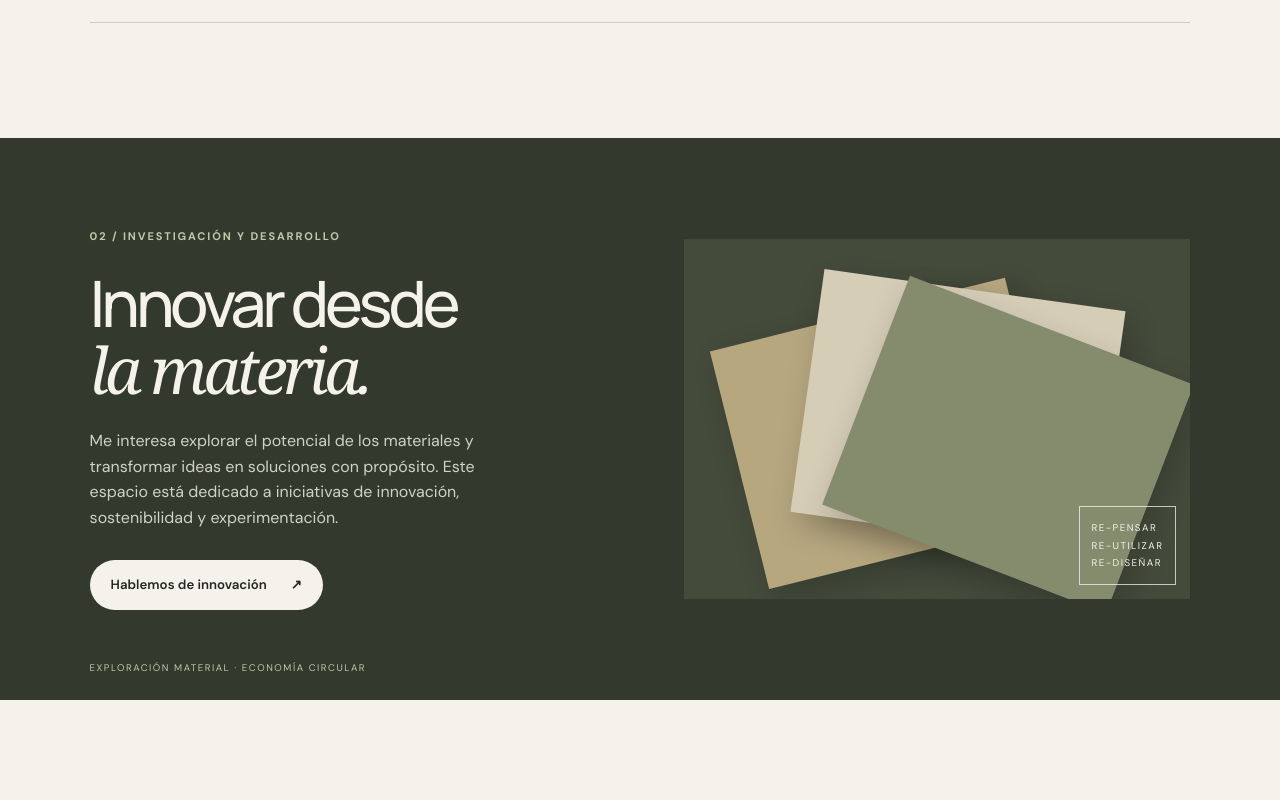
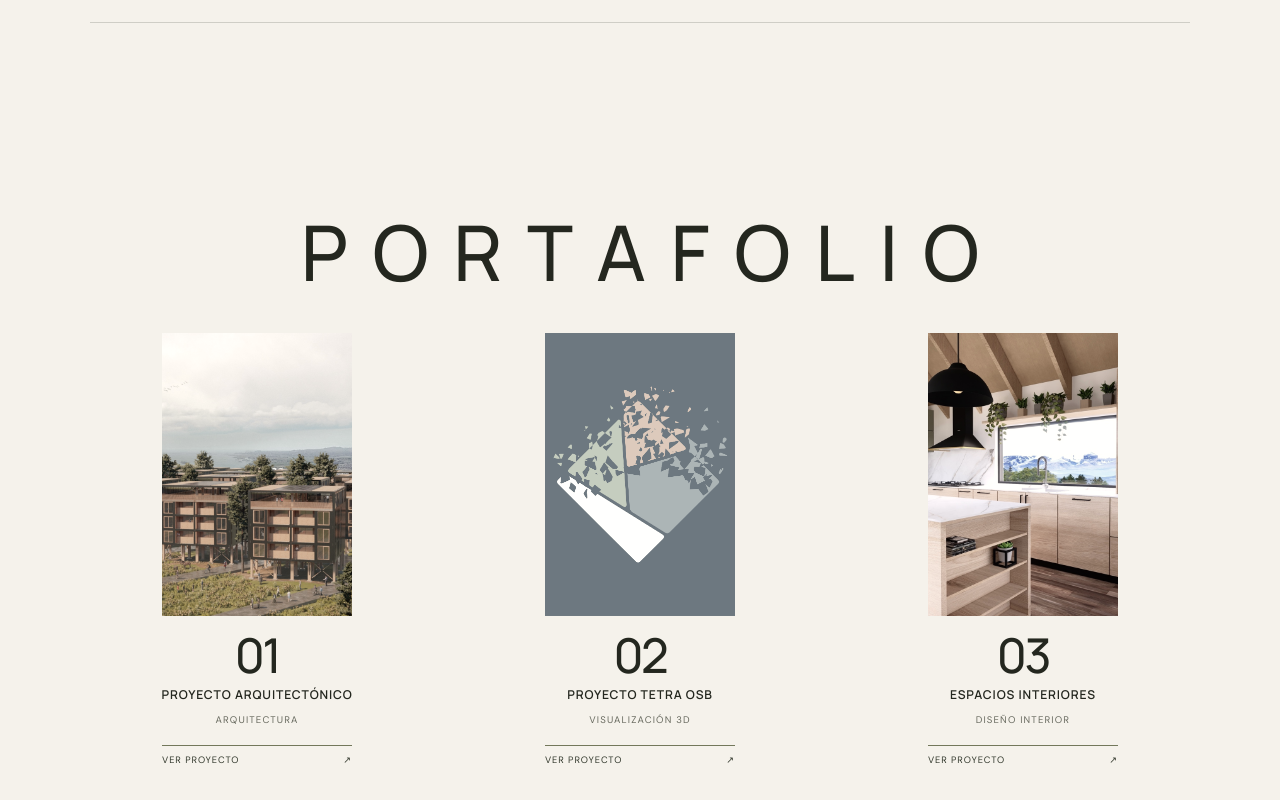
Before and after one commit to arquitectajavieraruizsoto/PortafolioArquitectaJavieraRuiz, a plain HTML site: page index.html in a window 1280 px wide. Shown: the part 3480-4280 px from the top of the page. Drawn offline with Linux system fonts and the light colour scheme.

Commit message:
Añade índice editorial de portafolio
Co-authored-by: Copilot <223556219+Copilot@users.noreply.github.com>

```diff
--- a/index.html
+++ b/index.html
@@ -168,6 +168,33 @@
   </div>
 </section>
 
+    <section id="portafolio-editorial" class="portfolio-index-section section-wrap" aria-labelledby="portfolio-index-title">
+      <h2 id="portfolio-index-title" class="portfolio-index-title">PORTAFOLIO</h2>
+      <div class="portfolio-index-grid">
+        <a class="portfolio-index-item" href="proyecto-arquitectonico.html">
+          <div class="portfolio-index-image"><img src="images/hero-proyecto.jpg" alt="Conjunto de viviendas contemporáneas en un entorno natural" loading="lazy"></div>
+          <span class="portfolio-index-number">01</span>
+          <h3>Proyecto arquitectónico</h3>
+          <span class="portfolio-index-type">ARQUITECTURA</span>
+          <span class="portfolio-index-action">VER PROYECTO <span aria-hidden="true">↗</span></span>
+        </a>
+        <a class="portfolio-index-item" href="proyecto-modelado-render.html">
+          <div class="portfolio-index-image"><img src="images/TETRAOBS-07.jpg" alt="Composición gráfica de material TETRA OSB en fragmentos" loading="lazy"></div>
+          <span class="portfolio-index-number">02</span>
+          <h3>Proyecto Tetra OSB</h3>
+          <span class="portfolio-index-type">VISUALIZACIÓN 3D</span>
+          <span class="portfolio-index-action">VER PROYECTO <span aria-hidden="true">↗</span></span>
+        </a>
+        <a class="portfolio-index-item" href="proyecto-espacios-interiores.html">
+          <div class="portfolio-index-image"><img src="images/proyecto-cocina-destacada.jpg" alt="Cocina con isla, campana negra y mobiliario de madera con vista a la montaña" loading="lazy"></div>
+          <span class="portfolio-index-number">03</span>
+          <h3>Espacios interiores</h3>
+          <span class="portfolio-index-type">DISEÑO INTERIOR</span>
+          <span class="portfolio-index-action">VER PROYECTO <span aria-hidden="true">↗</span></span>
+        </a>
+      </div>
+    </section>
+
     <section id="innovacion" class="innovation-section">
       <div class="innovation-inner section-wrap">
         <div class="innovation-copy">
--- a/styles.css
+++ b/styles.css
@@ -55,6 +55,18 @@ h1 em, h2 em { font-family: var(--serif); font-weight: 400; }
 .project-card { display: block; min-width: 0; }
 .project-card:focus-visible { outline: 1px solid var(--olive); outline-offset: 6px; }
 .project-card:hover .project-arrow, .project-card:focus-visible .project-arrow { transform: translate(3px, -3px); }
+.portfolio-index-section { padding-block:76px 88px;border-bottom:1px solid var(--line) }
+.portfolio-index-title { margin:0 0 42px;padding-left:.32em;text-align:center;font-family:"Manrope",sans-serif;font-size:clamp(2rem,6vw,5rem);font-weight:500;line-height:1;letter-spacing:.32em }
+.portfolio-index-grid { display:grid;grid-template-columns:repeat(3,minmax(0,1fr));gap:clamp(18px,4vw,48px) }
+.portfolio-index-item { display:flex;flex-direction:column;align-items:center;min-width:0;text-align:center }
+.portfolio-index-image { width:min(100%,190px);aspect-ratio:.67;overflow:hidden;background:var(--paper-dark) }
+.portfolio-index-image img { display:block;width:100%;height:100%;object-fit:cover;filter:saturate(.82) sepia(.06);transition:transform .35s ease }
+.portfolio-index-item:hover .portfolio-index-image img,.portfolio-index-item:focus-visible .portfolio-index-image img { transform:scale(1.04) }
+.portfolio-index-item:focus-visible { outline:1px solid var(--olive);outline-offset:5px }
+.portfolio-index-number { margin:15px 0 8px;font-family:"Manrope",sans-serif;font-size:clamp(2rem,4vw,3rem);font-weight:500;line-height:1;letter-spacing:-.05em }
+.portfolio-index-item h3 { max-width:230px;margin:0;font-family:"Manrope",sans-serif;font-size:.76rem;font-weight:600;line-height:1.35;letter-spacing:.07em;text-transform:uppercase }
+.portfolio-index-type { margin:8px 0 18px;color:var(--muted);font-size:.6rem;letter-spacing:.12em }
+.portfolio-index-action { display:flex;justify-content:space-between;align-items:center;width:min(100%,190px);border-top:1px solid var(--olive);padding-top:7px;color:var(--olive-dark);font-size:.58rem;letter-spacing:.1em }
 .project-visual { height: 320px; position: relative; overflow: hidden; }
 .project-visual .visual-logo-image { display:block;width:100%;height:100%;object-fit:cover;object-position:center; }
 .visual-label { position: absolute; top: 17px; left: 17px; font-size: .6rem; letter-spacing: .14em; z-index: 2; color:#fff; }
@@ -151,6 +163,9 @@ h1 em, h2 em { font-family: var(--serif); font-weight: 400; }
   .section-heading { align-items: flex-start; flex-direction: column; }
   .projects-section { padding-top: 20px; }
   .project-grid { grid-template-columns: 1fr; gap: 42px; }
+  .portfolio-index-section { padding-block:58px 70px; }
+  .portfolio-index-title { margin-bottom:30px;letter-spacing:.18em; }
+  .portfolio-index-grid { gap:16px; }
   .project-visual { height: 360px; }
   .innovation-inner { grid-template-columns: 1fr; padding-block: 75px 90px; gap: 35px; }
   .material-art { height: 320px; }
```
